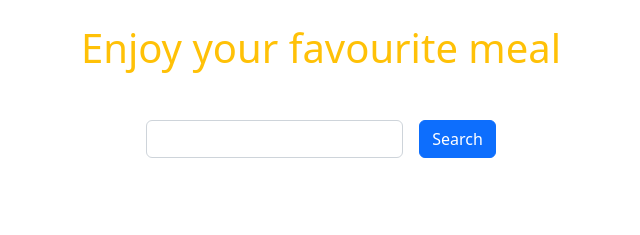
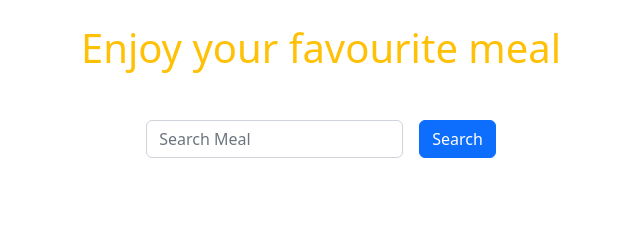
Before and after one commit to SunitCorneleous/meal-db, a plain HTML site: page index.html in a window 1280 px wide. Shown: the top 235 px of the page, 319-959 px from the left. Drawn offline with nearby package versions, Linux system fonts and the light colour scheme; no server answers.

Commit message:
placeholder added

```diff
--- a/index.html
+++ b/index.html
@@ -22,7 +22,12 @@
         <div class="row g-3 align-items-center justify-content-center mx-auto">
           <div class="col-auto">
             <!-- search input -->
-            <input type="text" id="search-input" class="form-control" />
+            <input
+              type="text"
+              id="search-input"
+              class="form-control"
+              placeholder="Search Meal"
+            />
           </div>
           <!-- search button -->
           <div class="col-auto">
```
